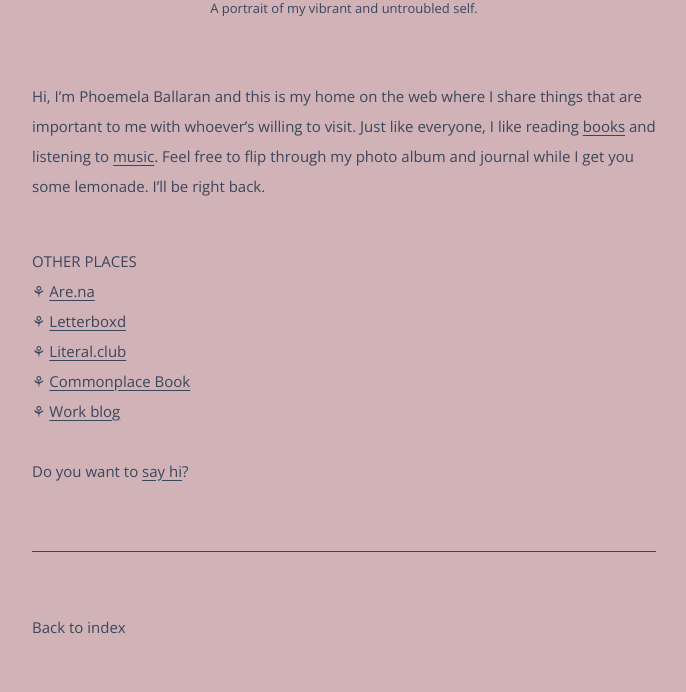
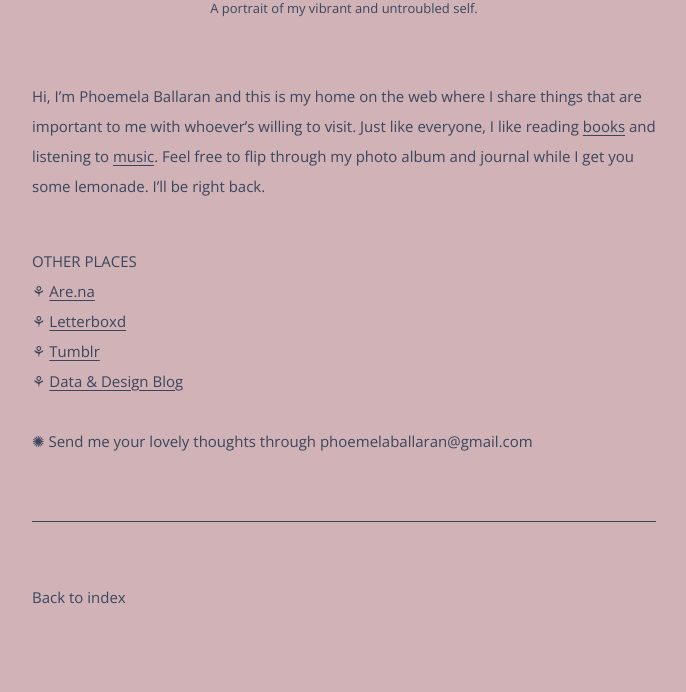
Before and after one commit to comballar/comballar.github.io, a Jekyll site: the page built from about.md, in a window 1280 px wide. Shown: the part 1002-1694 px from the top of the page, without its empty margins (88-774 px from the left). Built offline with Jekyll 4.4.1, drawn with Linux system fonts in a browser that asks for light colours; some web fonts are replaced; after the commit the page ends 1664 px from its top, so only the background shows below that.

Commit message:
Update about.md

```diff
--- a/about.md
+++ b/about.md
@@ -14,10 +14,9 @@ permalink: /about/
 <br>OTHER PLACES
 <br>⚘ <a href="https://are.na/como-ballar" target="_blank">Are.na</a>
 <br>⚘ <a href="https://letterboxd.com/comoballar/" target="_blank">Letterboxd</a>
-<br>⚘ <a href="https://literal.club/comoballaar" target="_blank">Literal.club</a>
-<br>⚘ <a href="https://comoballar.tumblr.com/" target="_blank">Commonplace Book</a>
-<br>⚘ <a href="https://phoemelaballaran.github.io/" target="_blank">Work blog</a>
+<br>⚘ <a href="https://comoballar.tumblr.com/" target="_blank">Tumblr</a>
+<br>⚘ <a href="https://phoemelaballaran.github.io/" target="_blank">Data & Design Blog</a>
 <br>
-<br>Do you want to <a href = "mailto:phoemelaballaran@gmail.com">say hi</a>?
+<br>✺ Send me your lovely thoughts through phoemelaballaran@gmail.com
 <br>
 <br>
```
